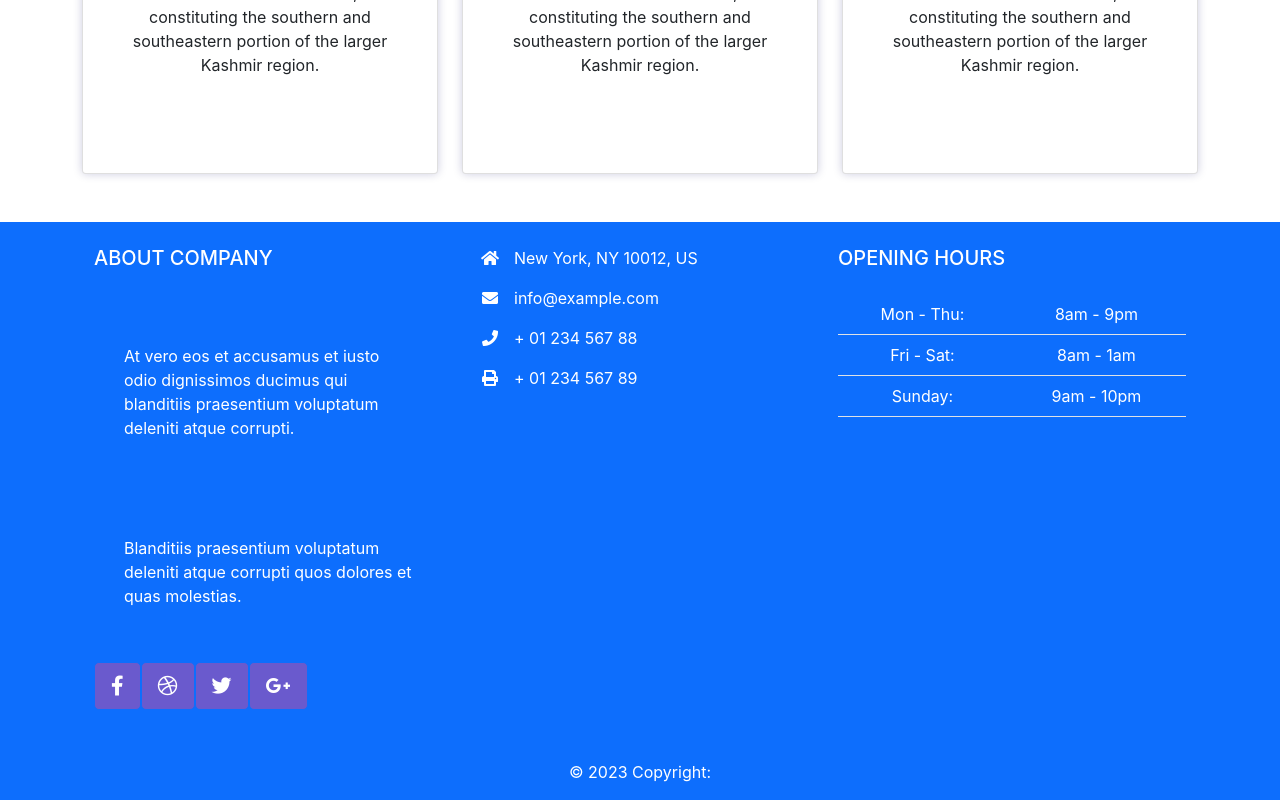
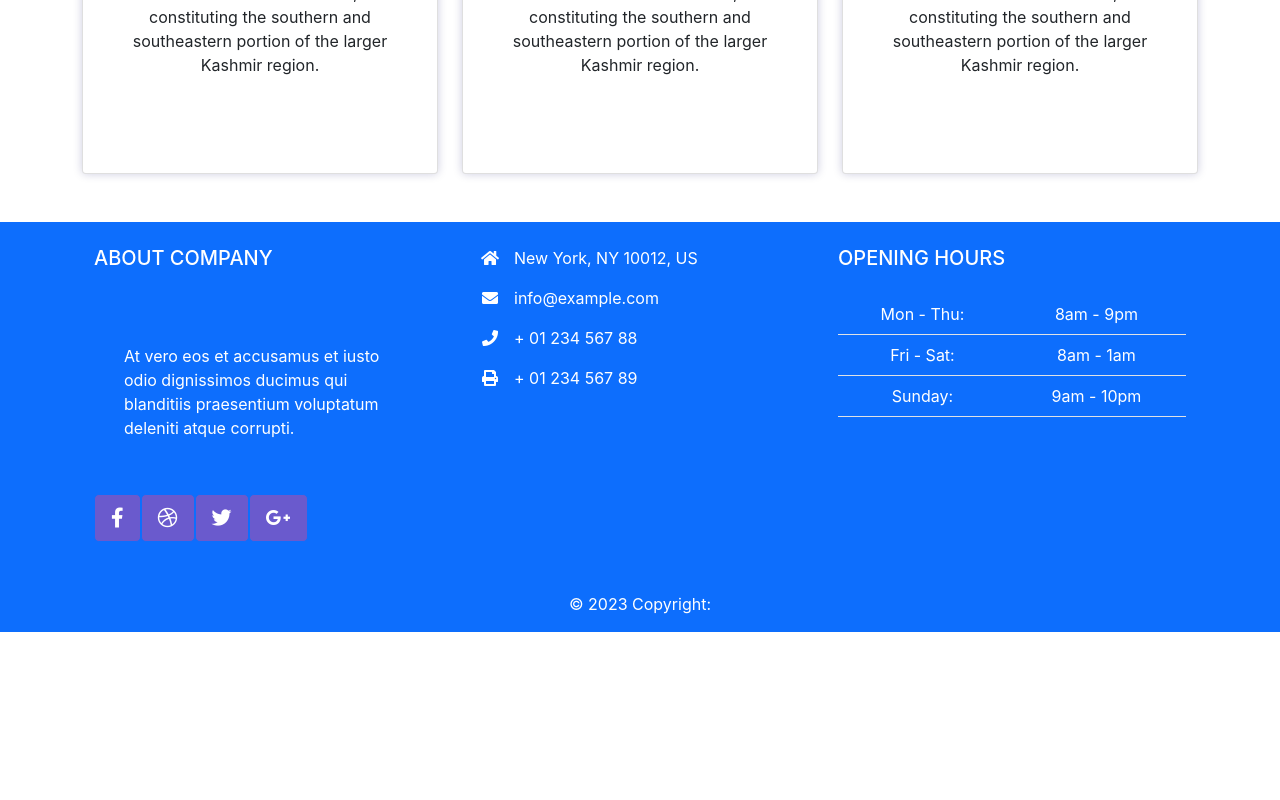
Before and after one commit to ibrahimhossain01752/travel-client, a React (Create React App) app: page / in a window 1280 px wide. Shown: the part 2736-3536 px from the top of the page. After the commit the page ends 3368 px from the top, so only its background shows below. Built offline with nearby package versions, Linux system fonts and the light colour scheme; no server answers.

Commit message:
footer up

```diff
--- a/src/Footer/Footer.js
+++ b/src/Footer/Footer.js
@@ -19,10 +19,7 @@ const Footer = () => {
                 voluptatum deleniti atque corrupti.
               </p>
 
-              <p>
-                Blanditiis praesentium voluptatum deleniti atque corrupti quos dolores et quas
-                molestias.
-              </p>
+
 
               <div class="mt-4">
 
```
